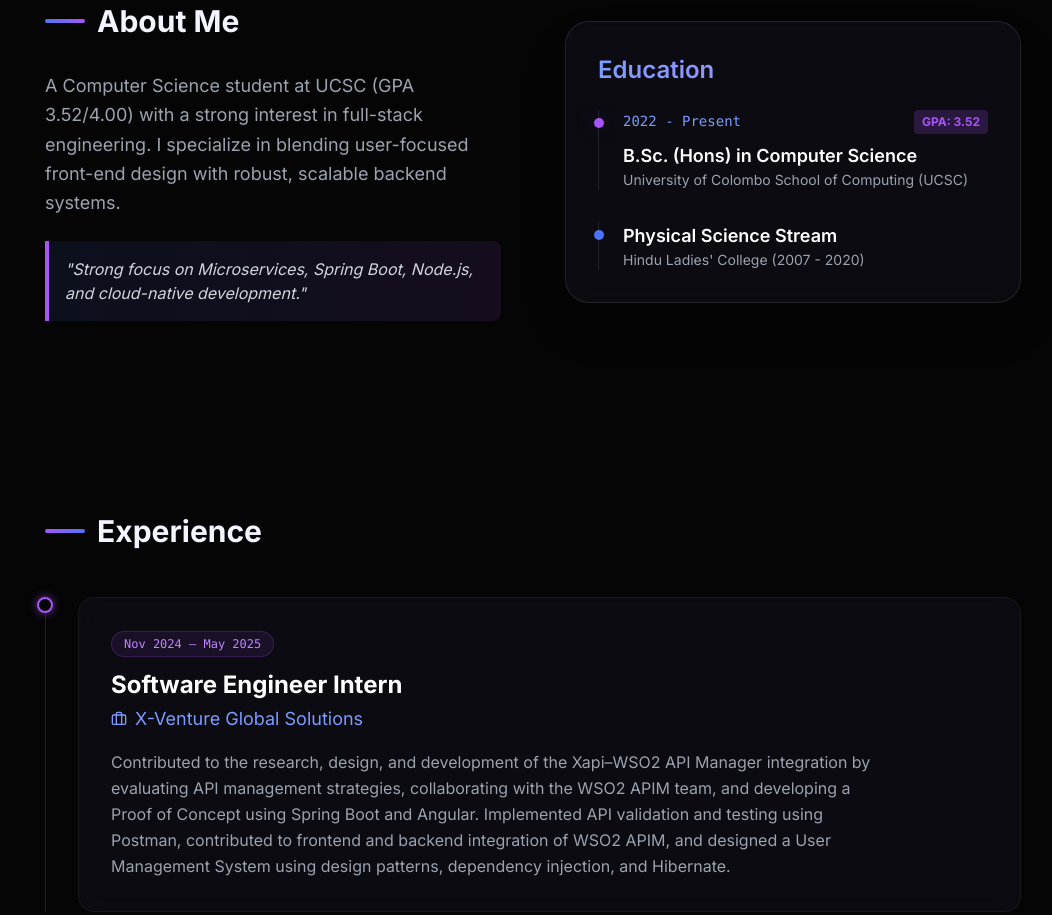
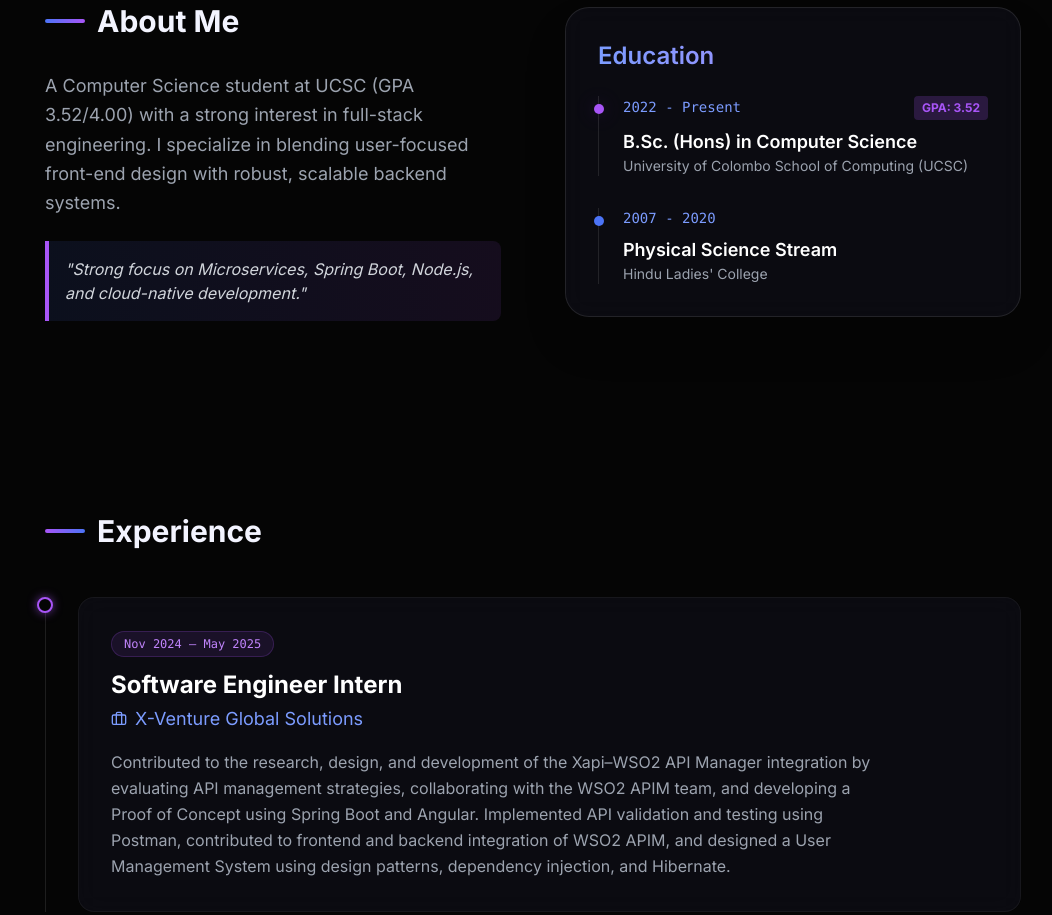
Before and after one commit to suruthiii/suruthiii.github.io, a plain HTML site: page index.html in a window 1280 px wide. Shown: the part 893-1808 px from the top of the page, without its empty margins (107-1159 px from the left). Drawn offline with nearby package versions, Linux system fonts and the light colour scheme.

Commit message:
fix: School time period

```diff
--- a/index.html
+++ b/index.html
@@ -293,8 +293,11 @@
                                 <div class="relative pl-6 border-l border-white/10">
                                     <div class="absolute -left-[5px] top-2 w-2.5 h-2.5 rounded-full bg-accent-blue">
                                     </div>
+                                    <div class="flex flex-col sm:flex-row sm:justify-between sm:items-baseline mb-2">
+                                        <span class="text-sm font-mono text-accent-blue-light">2007 - 2020</span>
+                                    </div>
                                     <p class="font-semibold text-lg text-white">Physical Science Stream</p>
-                                    <p class="text-sm text-text-secondary">Hindu Ladies' College (2007 - 2020)</p>
+                                    <p class="text-sm text-text-secondary">Hindu Ladies' College</p>
                                 </div>
                             </div>
                         </div>
@@ -391,6 +394,8 @@
                             LLMs (GPT-4.0)</span>
                         <span
                             class="text-xs font-mono text-accent-purple-light bg-accent-purple/10 px-2 py-1 rounded">FastAPI</span>
+                        <span
+                            class="text-xs font-mono text-accent-purple-light bg-accent-purple/10 px-2 py-1 rounded">Spring Boot</span>
                         <span class="text-xs font-mono text-accent-blue-light bg-accent-blue/10 px-2 py-1 rounded">React
                             (TS + Vite)</span>
                         <span
```
